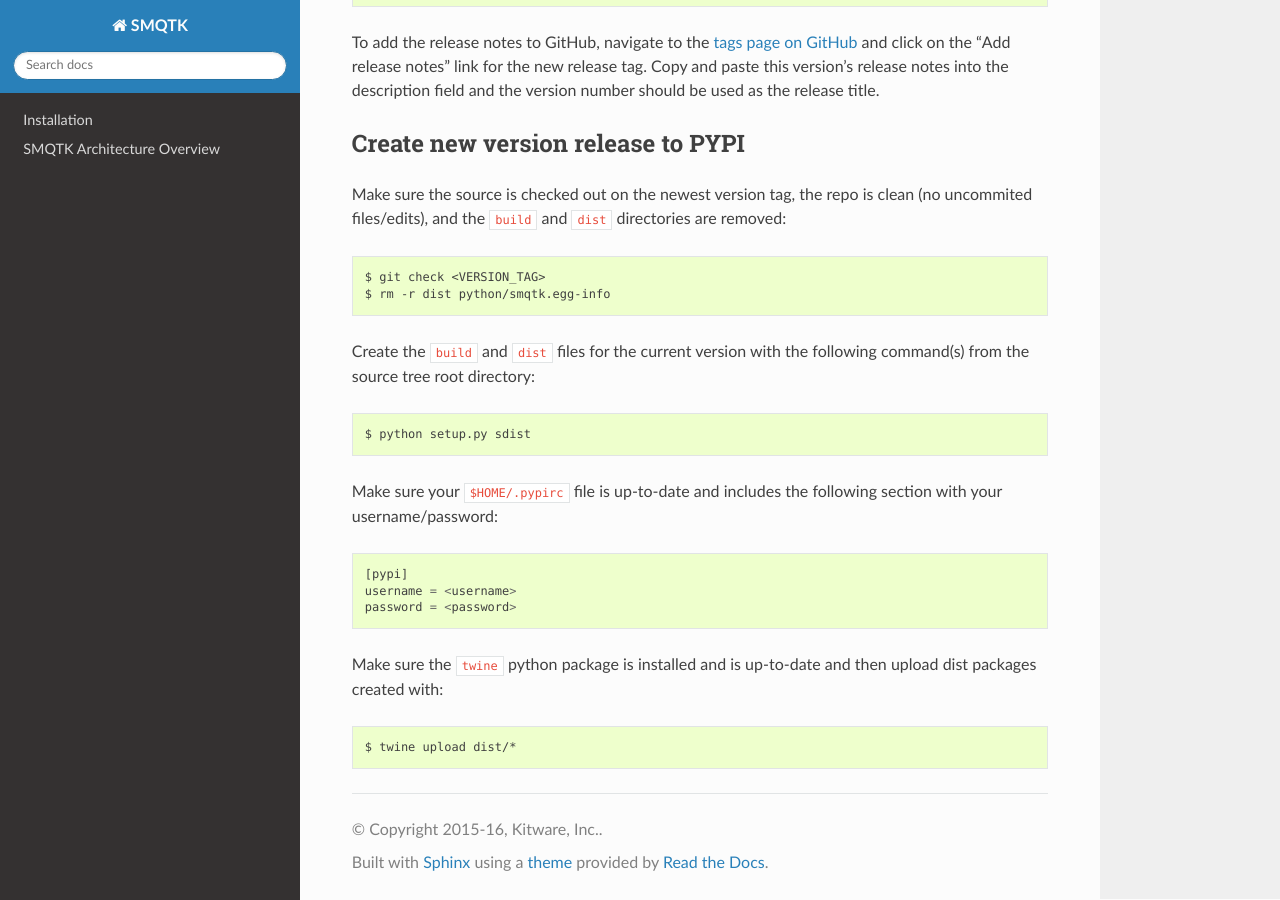
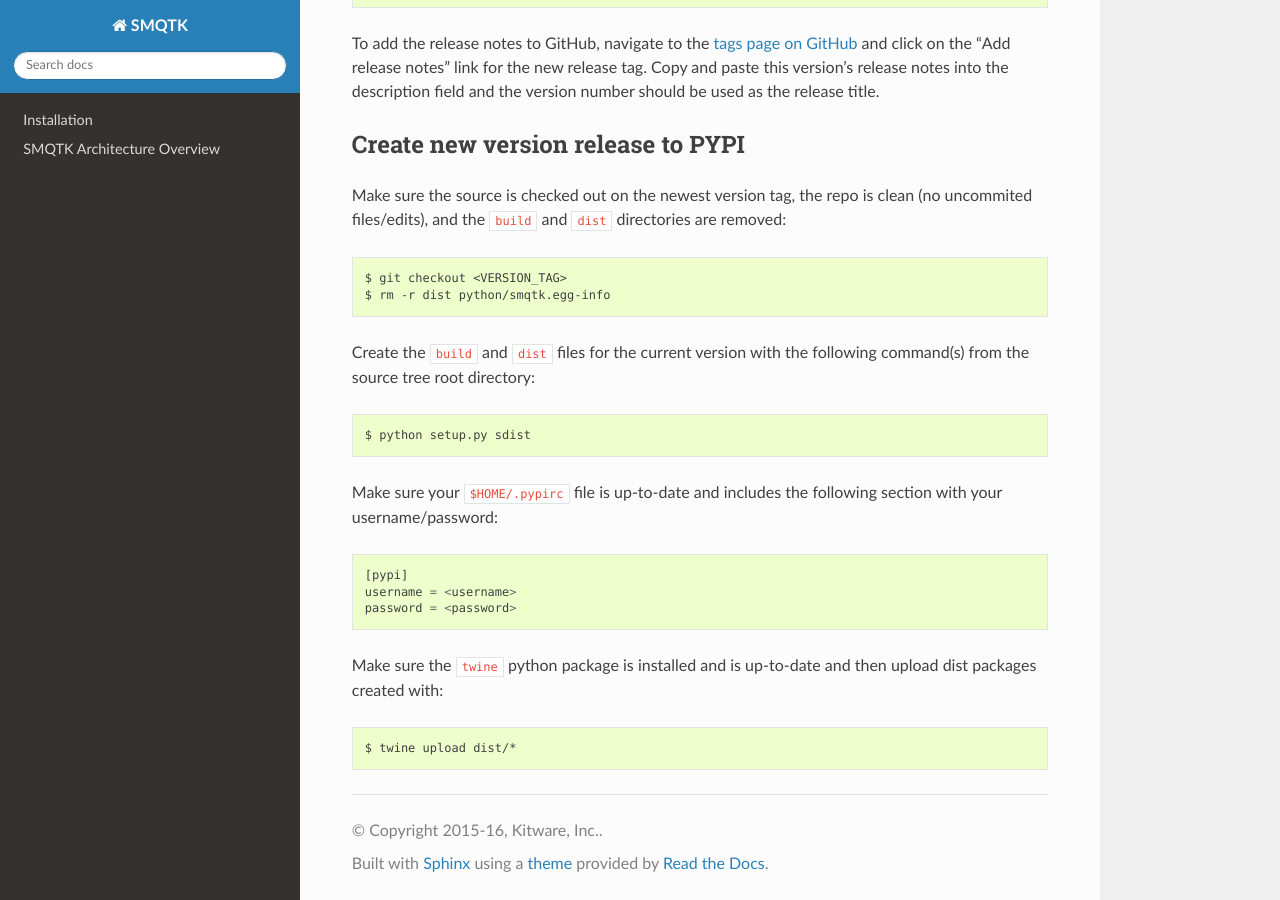
Before and after one commit to Kitware/SMQTK-Core, a Sphinx documentation site: the page built from docs/release_process.rst, in a window 1280 px wide and 900 px high, scrolled down 2062 px. Built offline with Sphinx 7.4.7 and the Read the Docs theme 2.0.0, drawn with Linux system fonts in a browser that asks for light colours; pages that are not in the unit, such as notebooks, are missing from menus; the version number could not be read and is left out; some of the changed text lies outside the part shown.

Commit message:
Minor release version 0.13.0

```diff
--- a/docs/release_process.rst
+++ b/docs/release_process.rst
@@ -103,7 +104,7 @@ Create new version release to PYPI
 Make sure the source is checked out on the newest version tag, the repo is
 clean (no uncommited files/edits), and the ``build`` and ``dist`` directories
 are removed::
-    $ git check <VERSION_TAG>
+    $ git checkout <VERSION_TAG>
     $ rm -r dist python/smqtk.egg-info
 
 Create the ``build`` and ``dist`` files for the current version with the
```
Also changed, not shown: other parts of docs/release_process.rst (+2 -1 lines), 1 other file.
